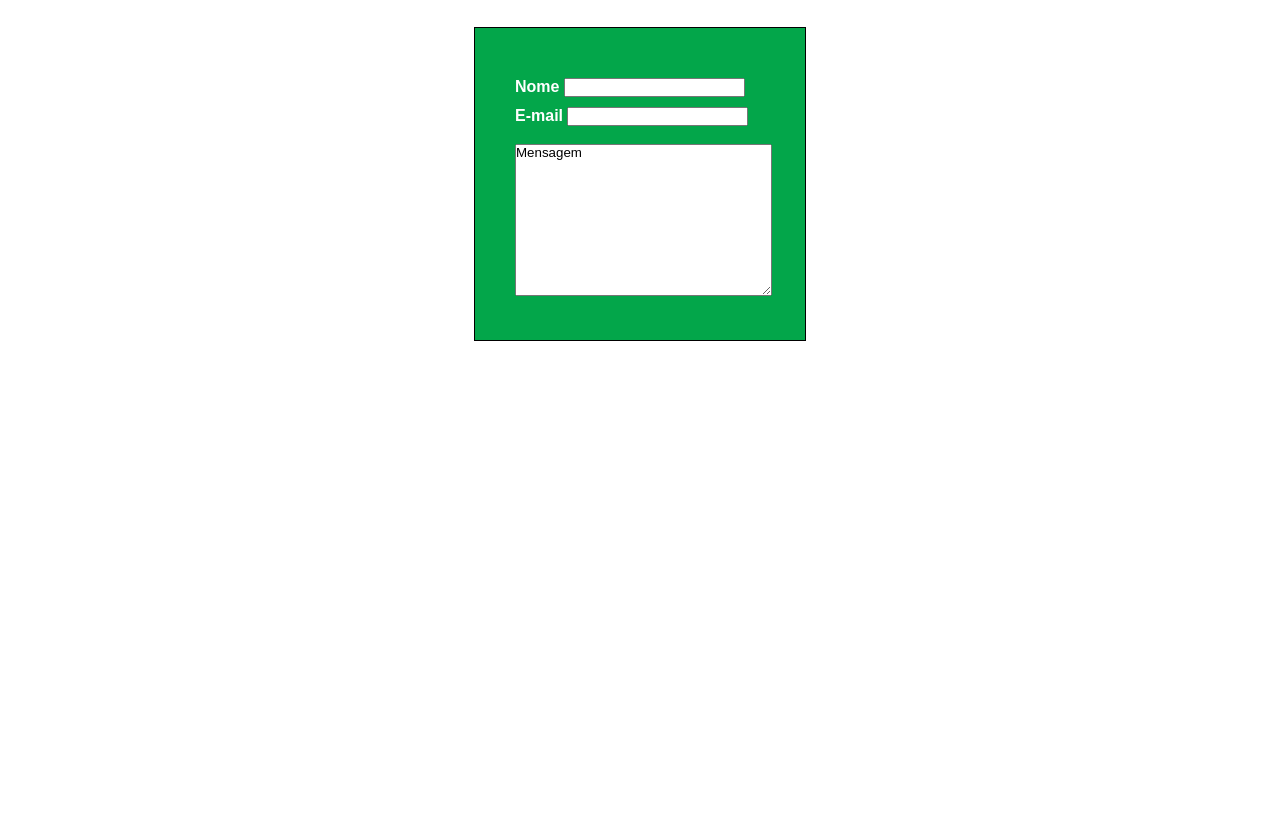
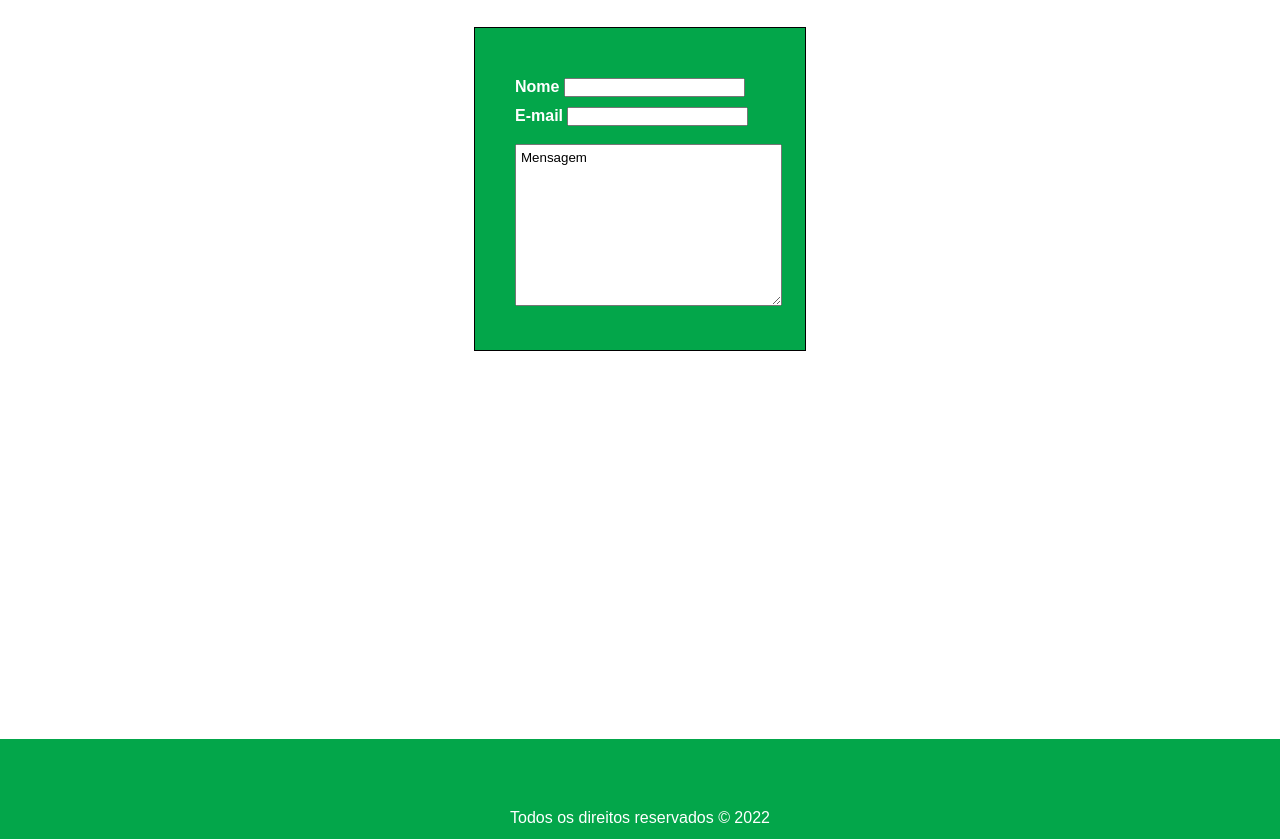
Before and after one commit to carlosantonino/sitecurumim, a plain HTML site: page contato.html in a window 1280 px wide. Shown: the part 220-1059 px from the top of the page. Before the commit the page ends 959 px from the top, so only its background shows below. Drawn offline with Linux system fonts and the light colour scheme.

Commit message:
criando rodape

```diff
--- a/contato.html
+++ b/contato.html
@@ -33,6 +33,10 @@
         </div>
     </section>
 
+    <footer>
+        <p>Todos os direitos reservados &copy; 2022</p>
+    </footer>
+
 
 </body>
 </html>
--- a/css/estilo.css
+++ b/css/estilo.css
@@ -91,3 +91,18 @@ article > p {
 #form input {
     margin-top: 10px;
 }
+
+form > textarea {
+    padding: 5px;
+}
+
+footer {
+    background-color: #03A64A;
+    height: 100px;
+    color: white;
+    text-align: center;
+}
+
+footer > p {
+    padding-top: 70px;
+}
```
Also changed, not shown: index.html (+4 -0 lines), sobre.html (+3 -0 lines).
